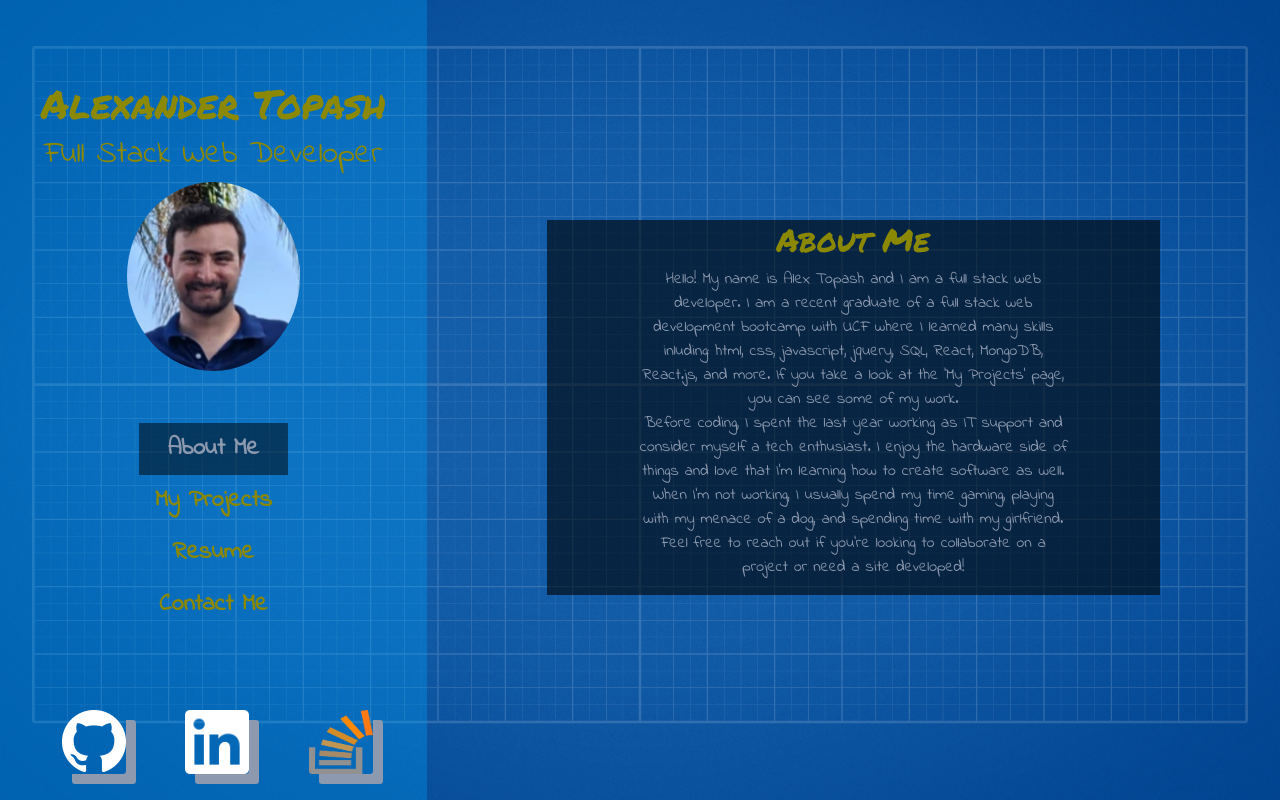
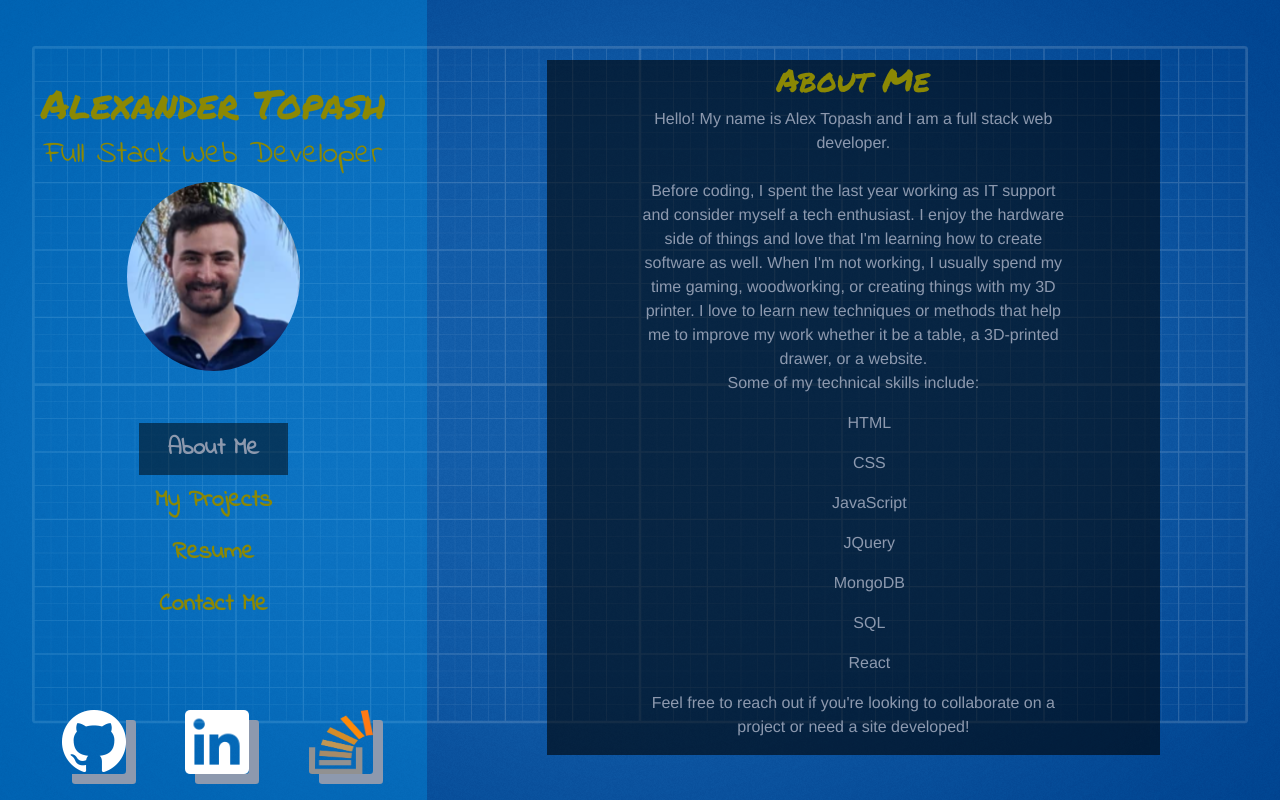
Before and after one commit to Topash15/Topash-Portfolio, a React (Create React App) app: page / in a window 1280 px wide. Built offline with nearby package versions, Linux system fonts and the light colour scheme.

Commit message:
adjusted about-me

```diff
--- a/src/App.css
+++ b/src/App.css
@@ -52,6 +52,10 @@ h1{
 h2{
   font-family: "Permanent Marker";
   color: var(--teritiary-color);
+}
+
+p{
+  font-family: "Helvetica"
 }
 
 #body{
--- a/src/pages/About/index.js
+++ b/src/pages/About/index.js
@@ -2,18 +2,45 @@ import React from "react";
 import "./style.css";
 
 const About = () => {
-    return(
-        <section className="about-me">
-            <h2 className="about-me-title">About Me</h2>
-            <p className = "about-me-text">Hello! My name is Alex Topash and I am a full stack web developer. I am a recent graduate of a full stack web development bootcamp with UCF where I learned many skills inluding:
-            html, css, javascript, jquery, SQL, React, MongoDB, React.js, and more. If you take a look at the 'My Projects' page, you can see some of my work.
-                <br />
-                Before coding, I spent the last year working as IT support and consider myself a tech enthusiast. I enjoy the hardware side of things and love that I'm learning how to create software as well. When I'm not working, I usually spend my time gaming, playing with my menace of a dog, and spending time with my girlfriend.
-                <br />
-                Feel free to reach out if you're looking to collaborate on a project or need a site developed!
-            </p>
-        </section>
-    )
+  const skills = [
+    "HTML",
+    "CSS",
+    "JavaScript",
+    "JQuery",
+    "MongoDB",
+    "SQL",
+    "React",
+  ];
 
-}
+  return (
+    <section className="about-me">
+      <h2 className="about-me-title">About Me</h2>
+      <p className="about-me-text">
+        Hello! My name is Alex Topash and I am a full stack web developer.
+        <br />
+        <br />
+        Before coding, I spent the last year working as IT support and consider
+        myself a tech enthusiast. I enjoy the hardware side of things and love
+        that I'm learning how to create software as well. When I'm not working,
+        I usually spend my time gaming, woodworking, or creating things with my
+        3D printer. I love to learn new techniques or methods that help me to
+        improve my work whether it be a table, a 3D-printed drawer, or a
+        website.
+        <br />
+        Some of my technical skills include:
+      </p>
+      <ul className="about-me-skill-list">
+        {skills.map((skill, index) => (
+          <li className="skill-list-item" key={index}>
+            <p className="skill-text">{skill}</p>
+          </li>
+        ))}
+      </ul>
+      <p className="about-me-text">
+        Feel free to reach out if you're looking to collaborate on a project or
+        need a site developed!
+      </p>
+    </section>
+  );
+};
 export default About;
--- a/src/pages/About/style.css
+++ b/src/pages/About/style.css
@@ -17,3 +17,7 @@
 .about-me-title {
   font-family: "Permanent Marker";
 }
+
+.about-me-skill-list{
+  list-style-type: none;
+}
```
Also changed, not shown: src/assets/headshot_transparent.png (added), src/assets/project/reading-corner.png.
